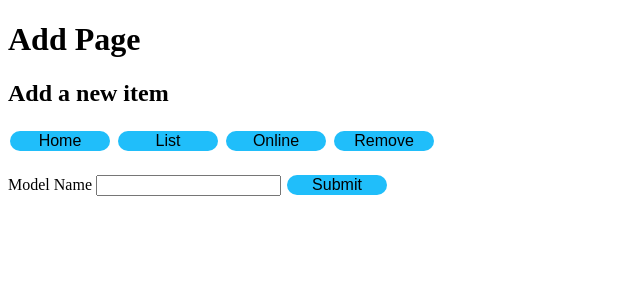
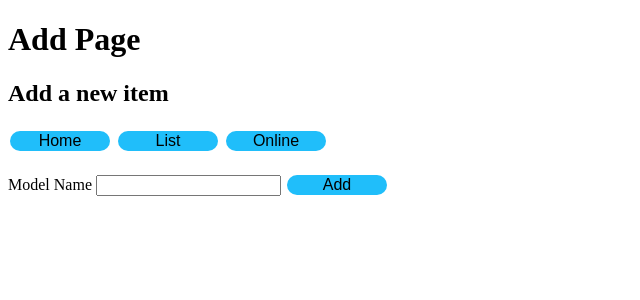
Before and after one commit to leeukleegmail/web_crawler, a Flask app: page /add/ in a window 1280 px wide. Shown: the top 300 px of the page, without its empty margins (0-640 px from the left). Run offline with Flask 2, Linux system fonts and the light colour scheme; some libraries are stand-ins or nearby versions.

Commit message:
updated css

```diff
--- a/server.py
+++ b/server.py
@@ -31,8 +31,8 @@ def add():
     return render_template('add.html', message=message)
 
 
-@app.route('/remove/', methods=['post', 'get'])
-def remove():
+@app.route('/list/', methods=['post', 'get'])
+def list_all():
     message = ''
     if request.method == 'POST':
         person = request.form.get('name')
@@ -44,14 +44,9 @@ def remove():
                 message = remove_message_not_in_list.format(person)
         else:
             message = remove_empty_string
-    return render_template('remove.html', message=message)
-
-
-@app.route('/list/')
-def list_all():
     my_file = open(filename, 'r')
     data = my_file.readlines()
-    return render_template('list.html', data=data)
+    return render_template('list.html', data=data,  message=message)
 
 
 @app.route('/', methods=['get'])
--- a/templates/add.html
+++ b/templates/add.html
@@ -21,9 +21,6 @@
         <button class="button" onclick="location.href='{{ url_for('online') }}'; $('#loading').show();" type="button">
             Online
         </button>
-        <button onclick="location.href='{{ url_for('remove') }}'" type="button" class="button">
-            Remove
-        </button>
     </p>
 
     {% if message %}
@@ -32,7 +29,7 @@
     <p>
         <label for="modelname">Model Name</label>
         <input name="name" type="text">
-        <input type="submit" class="button">
+        <input type="submit" class="button" value="Add">
     </p>
 </form>
 <div id="loading" style="display:none;"><img alt="" src="../assets/test.gif"/></div>
--- a/templates/home.html
+++ b/templates/home.html
@@ -23,9 +23,6 @@
         <button onclick="location.href='{{ url_for('online') }}'; $('#loading').show();" type="button" class="button">
             Online
         </button>
-           <button onclick="location.href='{{ url_for('remove') }}'" type="button" class="button">
-            Remove
-        </button>
     </p>
 
     {% if message %}
--- a/templates/online.html
+++ b/templates/online.html
@@ -20,9 +20,6 @@
         <button onclick="location.href='{{ url_for('list_all') }}'" type="button" class="button">
             List
         </button>
-        <button onclick="location.href='{{ url_for('remove') }}'" type="button" class="button">
-            Remove
-        </button>
     </p>
 
     {% for dict_item in data %}
```
Also changed, not shown: templates/list.html (+11 -3 lines), templates/remove.html (deleted, +0 -40 lines).
